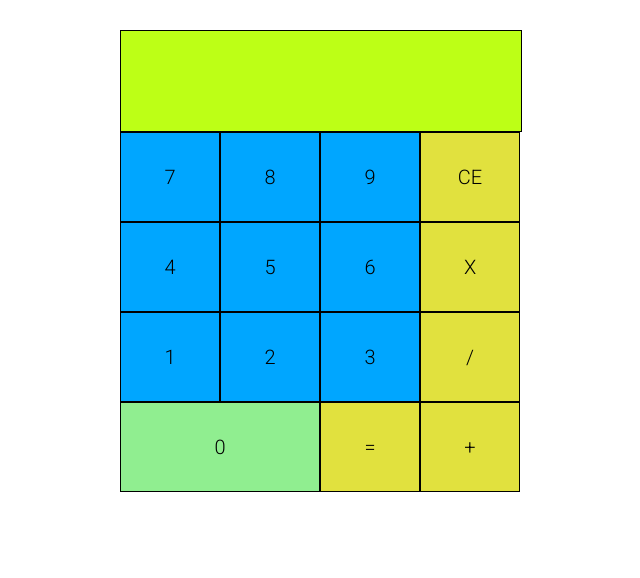
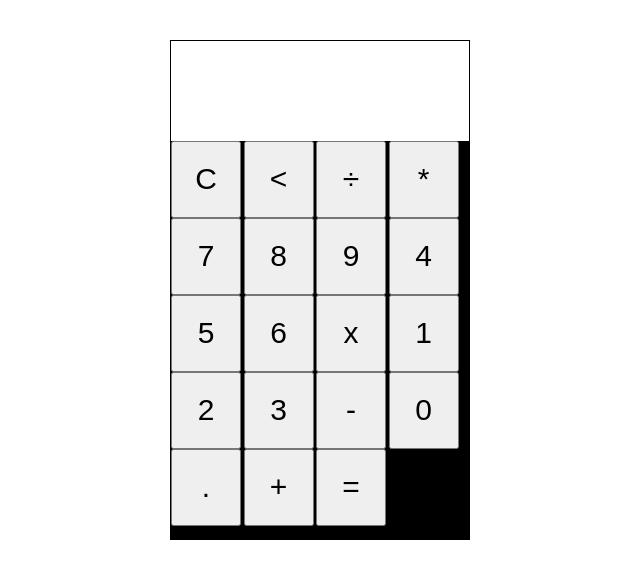
Before and after one commit to VOPNO/projetos, a plain HTML site: page calculadora/index.html in a window 1280 px wide. Shown: the whole page, without its empty margins (320-960 px from the left). Drawn offline with Linux system fonts and the light colour scheme.

Commit message:
Mudança na calculadora e adicionando o jogo da velha 1°versão

```diff
--- a/calculadora/assets/css/style.css
+++ b/calculadora/assets/css/style.css
@@ -1,47 +1,30 @@
 * {
+    padding: 0;
     margin: 0;
-    padding: 0;
-    font-family: 'Roboto', sans-serif;
+    box-sizing: border-box;
 }
+
 html {
     font-size: 62.5%;
-    height: 100vh;
-    box-sizing: border-box;
 }
+
+.calculadora {
+    width: 30rem;
+    height: 50rem;
+    min-height: 40rem;
+    background-color: black;
+    border: 1px solid black;
+    margin: 4rem auto;
+}
+
+.mostrador {
+    width: 99.95%;
+    background: white;
+    height: 20%;
+}
+
 button {
-    border: 0;
+    width: 7rem;
+    height: 7.7rem;
+    font-size: 3rem;
 }
-.calculadora {
-
-    width: 40rem;
-    margin: auto;
-    margin-top: 30px;
-}
-.mostrador {
-    border: 1px solid black;
-    background: rgba(183, 255, 0, 0.914);
-    min-width: 20rem;
-    width: 40rem;
-    min-height: 10rem;
-}
-.numeroCalc {
-    border: 1px solid black;
-    width: 10rem;
-    height: 9rem;
-    font-size: 2rem;
-    float: left;
-    transition: 10ms;
-}
-.operadores {
-    background: rgb(225, 225, 62);
-}
-.numeroCalc:active {
-    background: rgba(0, 0, 0, 0.79);
-}
-.teclado-geral {
-    background: rgb(0, 166, 255);
-}
-.NumZero {
-    width: 20rem;
-    background: lightgreen;
-}
--- a/calculadora/index.html
+++ b/calculadora/index.html
@@ -5,46 +5,33 @@
     <meta name="viewport" content="width=device-width, initial-scale=1.0">
     <title>Calculadora</title>
     <link rel="stylesheet" href="assets/css/style.css">
-    <link rel="preconnect" href="https://fonts.googleapis.com">
-    <link rel="preconnect" href="https://fonts.gstatic.com" crossorigin>
-    <link href="https://fonts.googleapis.com/css2?family=Roboto:wght@300;900&display=swap" rel="stylesheet">
+    <link rel="shortcut icon" href="assets/icon/favicon.ico" type="image/x-icon">
 </head>
 <body>
-    <div class="calc-ext">
-        <div class="calculadora">
-            <header class="mostrador">
-                <div class="mostrador-visor">
-                    <div class="mostrador-recentes">
-                    </div>
-                    <div class="mostrador-atual">
-                    </div>
-                    <div class="mostrador-resultado">
-                    </div>
-                </div>
-            </header>
-            <main>
-                <div class="teclado">
-                    <div class="num">
-                        <button class="numeroCalc teclado-geral">7</button>
-                        <button class="numeroCalc teclado-geral">8</button>
-                        <button class="numeroCalc teclado-geral">9</button>
-                        <button class="numeroCalc operadores">CE</button>
-                        <button class="numeroCalc teclado-geral">4</button>
-                        <button class="numeroCalc teclado-geral">5</button>
-                        <button class="numeroCalc teclado-geral">6</button>
-                        <button class="numeroCalc operadores">X</button>
-                        <button class="numeroCalc teclado-geral">1</button>
-                        <button class="numeroCalc teclado-geral">2</button>
-                        <button class="numeroCalc teclado-geral">3</button>
-                        <button class="numeroCalc operadores">/</button>
-                        <button class="numeroCalc NumZero teclado-geral">0</button>
-                        <button class="numeroCalc operadores">=</button>
-                        <button class="numeroCalc operadores">+</button>
-                    </div>
-                </div>
-            </main>
+    <div class="calculadora">
+        <div class="mostrador"></div>
+        <div class="buttons">
+            <button>C</button>
+            <button><</button>
+            <button>÷</button>
+            <button>*</button>
+            <button>7</button>
+            <button>8</button>
+            <button>9</button>
+            <button>4</button>
+            <button>5</button>
+            <button>6</button>
+            <button class="operation">x</button>
+            <button>1</button>
+            <button>2</button>
+            <button>3</button>
+            <button class="operation">-</button>
+            <button class="zero">0</button>
+            <button>.</button>
+            <button class="operation">+</button>
+            <button class="operation doubled">=</button>
+
         </div>
     </div>
-    <script src="assets/js/script.js"></script>
 </body>
 </html>
--- /dev/null
+++ b/jogo-da-velha/assets/css/style.css
@@ -0,0 +1,27 @@
+* {
+    margin: 0;
+    padding: 0;
+    box-sizing: border-box;
+}
+
+html {
+    font-size: 62.5%;
+}
+
+#jogo {
+    width: 60.3rem;
+    height: 60rem;
+    border: solid 3px;
+}
+
+.linha {
+    height: 20rem;
+    border-bottom: solid 1px;
+}
+
+.casa {
+    width: 20rem;
+    height: 100%;
+    border-right: solid 1px;
+    float: left;
+}
```
Also changed, not shown: jogo-da-velha/index.html (added, +30 -0 lines), calculadora/assets/icon/favicon.ico (added), jogo-da-velha/assets/icons/favivon.ico (added), jogo-da-velha/assets/images/contorno-do-circulo.png (added), jogo-da-velha/assets/images/x.png (added).
